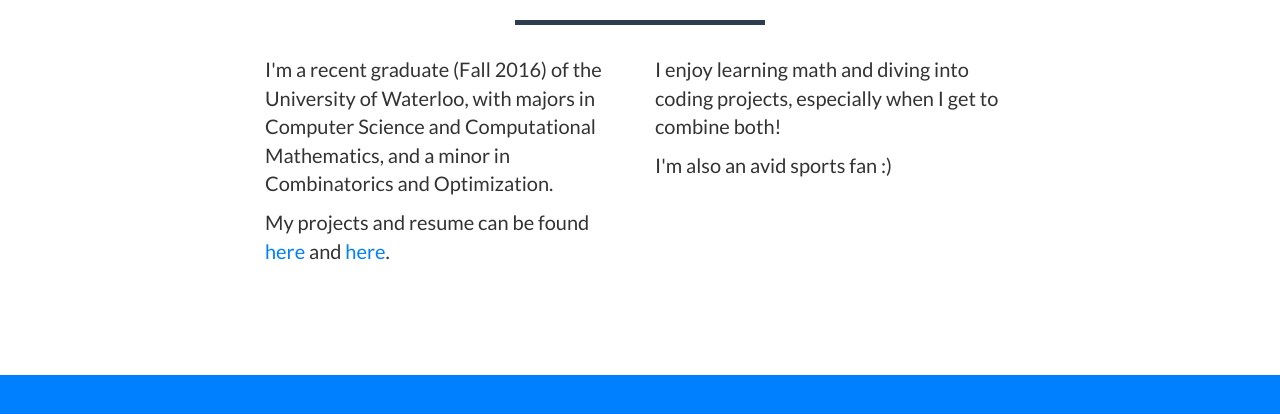
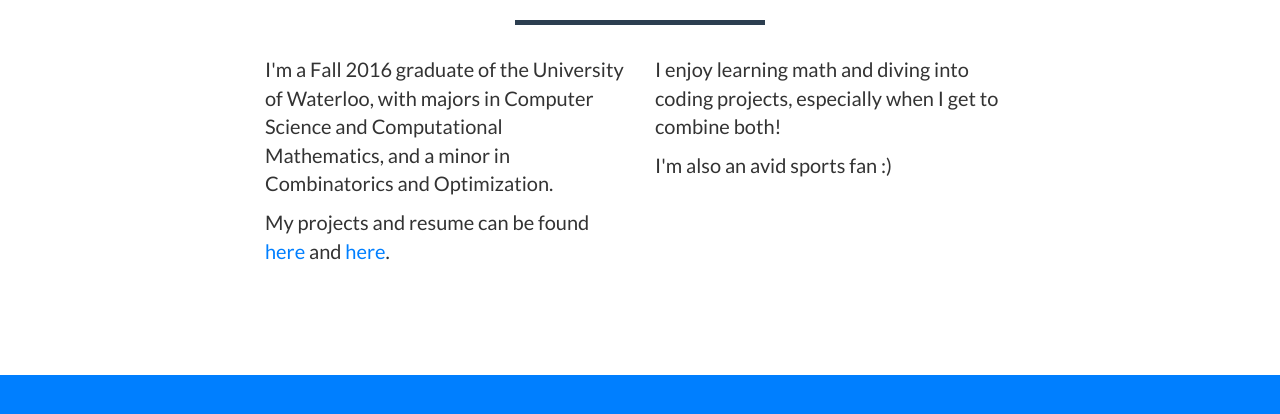
Before and after one commit to patwong/patwong.github.io, a website: page index.html in a window 1280 px wide. Shown: the part 656-1070 px from the top of the page. Drawn offline with nearby package versions, Linux system fonts and the light colour scheme.

Commit message:
updated About text

```diff
--- a/index.html
+++ b/index.html
@@ -98,7 +98,7 @@
             </div>
             <div class="row">
                 <div class="col-lg-4 col-lg-offset-2">
-                    <p>I'm a recent graduate (Fall 2016) of the University of Waterloo, with majors in Computer Science and Computational Mathematics, and a minor in Combinatorics and Optimization. </p>
+                    <p>I'm a Fall 2016 graduate of the University of Waterloo, with majors in Computer Science and Computational Mathematics, and a minor in Combinatorics and Optimization. </p>
 					<p class="page-scroll">
 						My projects and resume can be found
 						<a href="#projects">here</a> and
```
